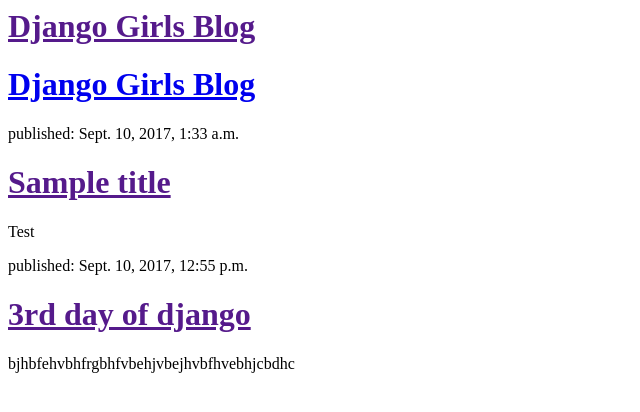
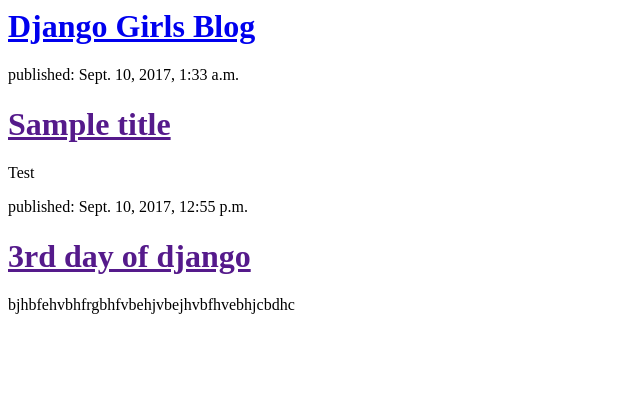
Before and after one commit to pratima227/my-first-blog, a Django app: page /blog/ in a window 1280 px wide. Shown: the top 412 px of the page, without its empty margins (0-640 px from the left). Run offline with Django 3.2, Linux system fonts and the light colour scheme; data comes from the database, SQL or seed files in the repository; both versions use the stored data as it was after the commit.

Commit message:
Modified again

```diff
--- a/blog/templates/blog/post_list.html
+++ b/blog/templates/blog/post_list.html
@@ -3,9 +3,7 @@
         <title>Django Girls blog</title>
     </head>
     <body>
-        <div>
-            <h1><a href="">Django Girls Blog</a></h1>
-        </div>
+
         <div>
     <h1><a href="/">Django Girls Blog</a></h1>
 </div>
```
Also changed, not shown: db.sqlite3.
